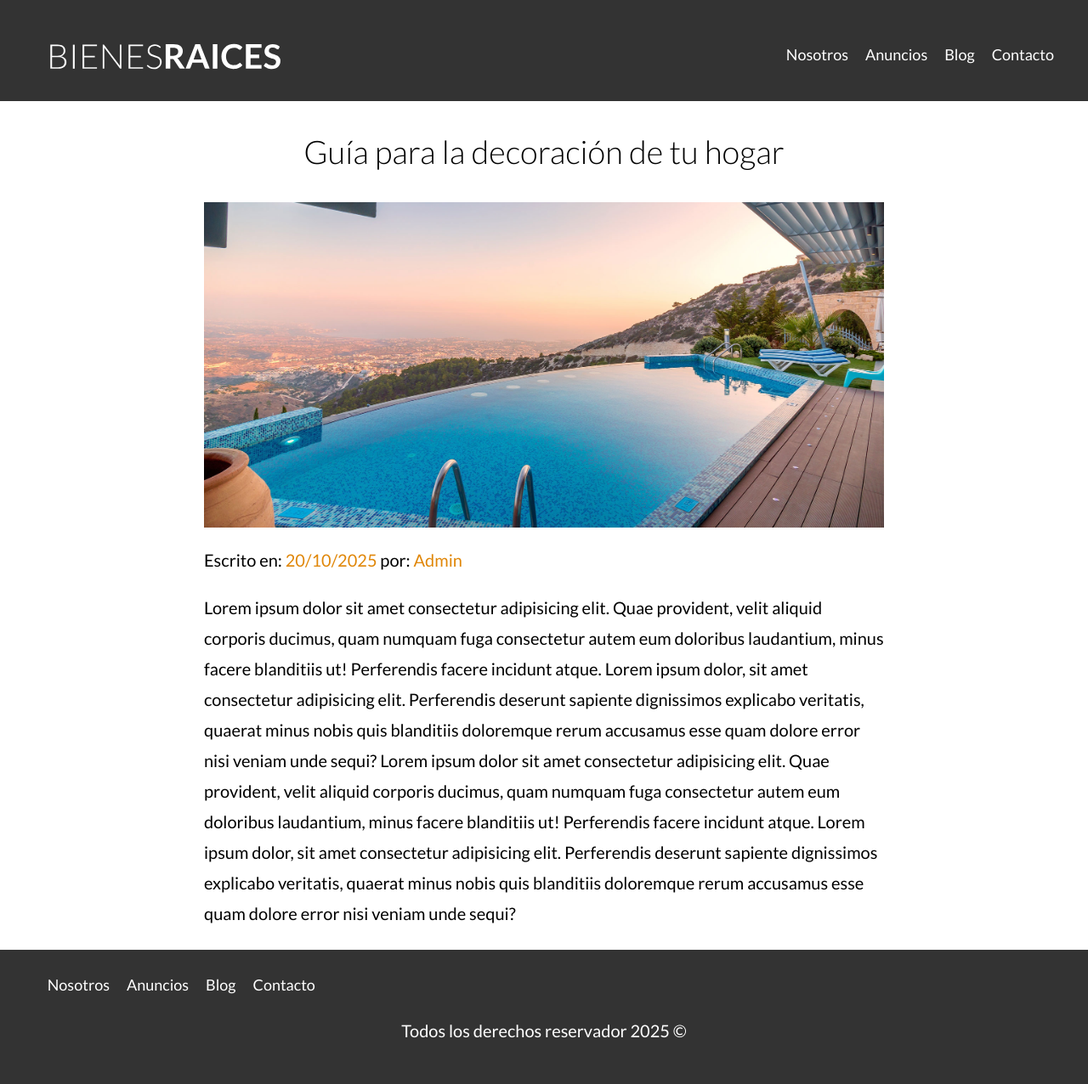
After one commit to lucas22dossantos/Bienes-Raices, a PHP site: page /src/html/entrada.html in a window 1280 px wide. The commit adds this page. Shown: the whole page at 85% size. Run offline with PHP 8.4, Linux system fonts and the light colour scheme; style sheets or scripts are compiled from the project's sources; some libraries are stand-ins or nearby versions.

Commit message:
creamos la pagina blog y entrada

```diff
--- /dev/null
+++ b/src/html/entrada.html
@@ -0,0 +1,78 @@
+<!DOCTYPE html>
+<html lang="en">
+  <head>
+    <meta charset="UTF-8" />
+    <meta name="viewport" content="width=device-width, initial-scale=1.0" />
+    <title>Bienes Raices</title>
+    <link rel="stylesheet" href="../../build/css/app.css" />
+  </head>
+  <body>
+    <header class="header">
+      <div class="contenedor contenido-header">
+        <div class="barra">
+          <a href="/">
+            <img src="../../build/img/logo.svg" alt="logo" />
+          </a>
+
+          <nav class="navegacion">
+            <a href="nosotros.html">Nosotros</a>
+            <a href="anuncios.html">Anuncios</a>
+            <a href="blog.html">Blog</a>
+            <a href="contacto.html">Contacto</a>
+          </nav>
+        </div>
+      </div>
+    </header>
+
+    <main class="contenedor seccion contenido-centrado">
+      <h1>Guía para la decoración de tu hogar</h1>
+      <picture>
+        <source srcset="../../build/img/destacada2.webp" type="img/webp" />
+        <source srcset="../../build/img/destacada2.jpg" type="img/jpg" />
+        <img
+          loading="lazy"
+          src="../../build/img/destacada2.jpg"
+          alt="Anuncio"
+        />
+      </picture>
+
+      <p class="informacion-meta">
+        Escrito en: <span>20/10/2025</span> por: <span>Admin</span>
+      </p>
+
+      <div class="resumen-propiedad">
+        <p>
+          Lorem ipsum dolor sit amet consectetur adipisicing elit. Quae
+          provident, velit aliquid corporis ducimus, quam numquam fuga
+          consectetur autem eum doloribus laudantium, minus facere blanditiis
+          ut! Perferendis facere incidunt atque. Lorem ipsum dolor, sit amet
+          consectetur adipisicing elit. Perferendis deserunt sapiente
+          dignissimos explicabo veritatis, quaerat minus nobis quis blanditiis
+          doloremque rerum accusamus esse quam dolore error nisi veniam unde
+          sequi? Lorem ipsum dolor sit amet consectetur adipisicing elit. Quae
+          provident, velit aliquid corporis ducimus, quam numquam fuga
+          consectetur autem eum doloribus laudantium, minus facere blanditiis
+          ut! Perferendis facere incidunt atque. Lorem ipsum dolor, sit amet
+          consectetur adipisicing elit. Perferendis deserunt sapiente
+          dignissimos explicabo veritatis, quaerat minus nobis quis blanditiis
+          doloremque rerum accusamus esse quam dolore error nisi veniam unde
+          sequi?
+        </p>
+      </div>
+    </main>
+
+    <footer class="footer seccion">
+      <div class="contenedor contenido-footer">
+        <nav class="navegacion">
+          <a href="nosotros.html">Nosotros</a>
+          <a href="anuncios.html">Anuncios</a>
+          <a href="blog.html">Blog</a>
+          <a href="contacto.html">Contacto</a>
+        </nav>
+      </div>
+
+      <p class="copyright">Todos los derechos reservador 2025 &copy;</p>
+    </footer>
+    <script src="../../build/js/bundle.min.js"></script>
+  </body>
+</html>
--- a/src/scss/layout/_inferior.scss
+++ b/src/scss/layout/_inferior.scss
@@ -19,6 +19,12 @@
   }
   &:last-of-type {
     margin-bottom: 0;
+  }
+}
+
+.informacion-meta {
+  span {
+    color: v.$amarillo;
   }
 }
 
@@ -46,7 +52,4 @@
       margin-top: 1rem;
     }
   }
-  span {
-    color: v.$amarillo;
-  }
 }
```
Also changed, not shown: index.html (+9 -5 lines), src/html/blog.html (+94 -2 lines).
